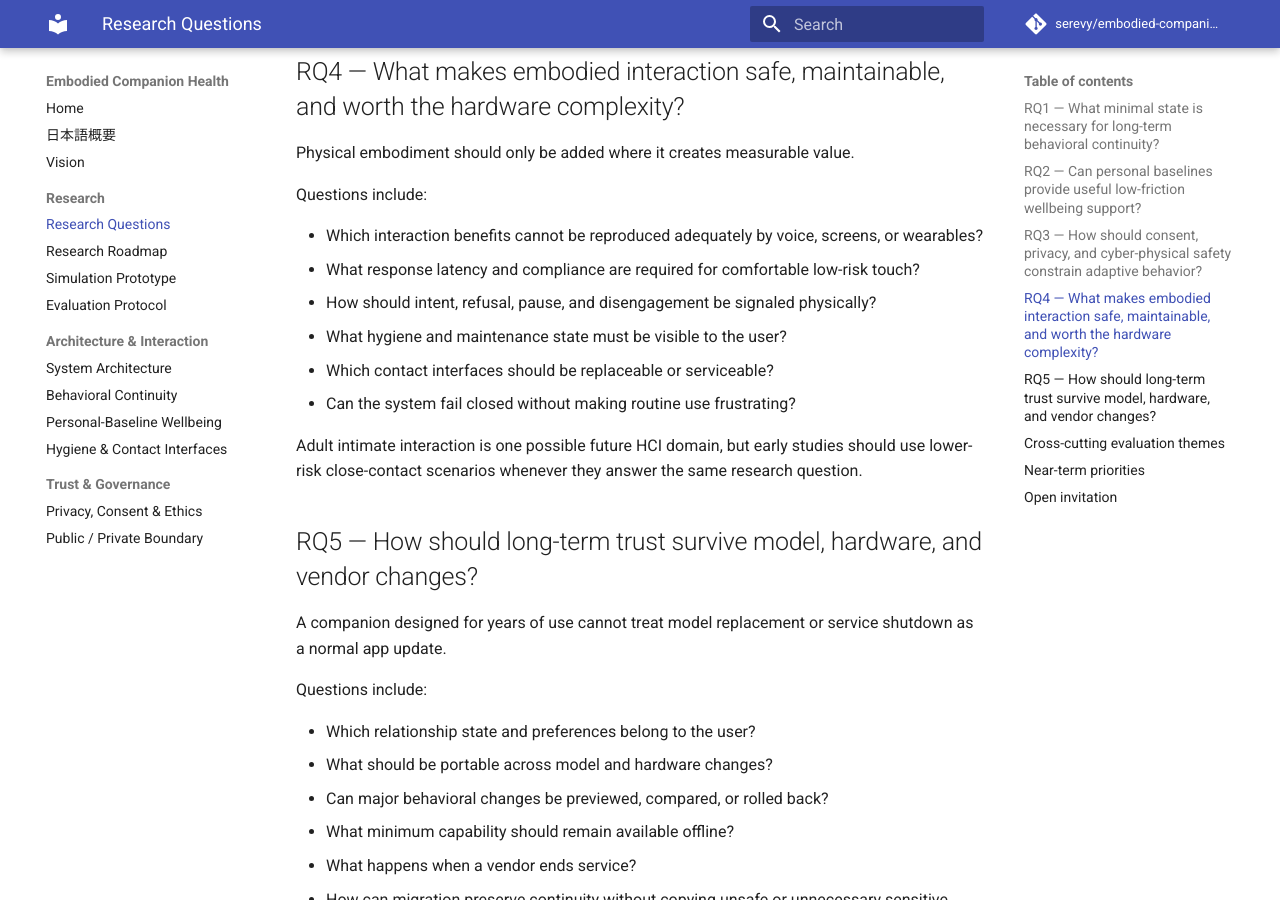
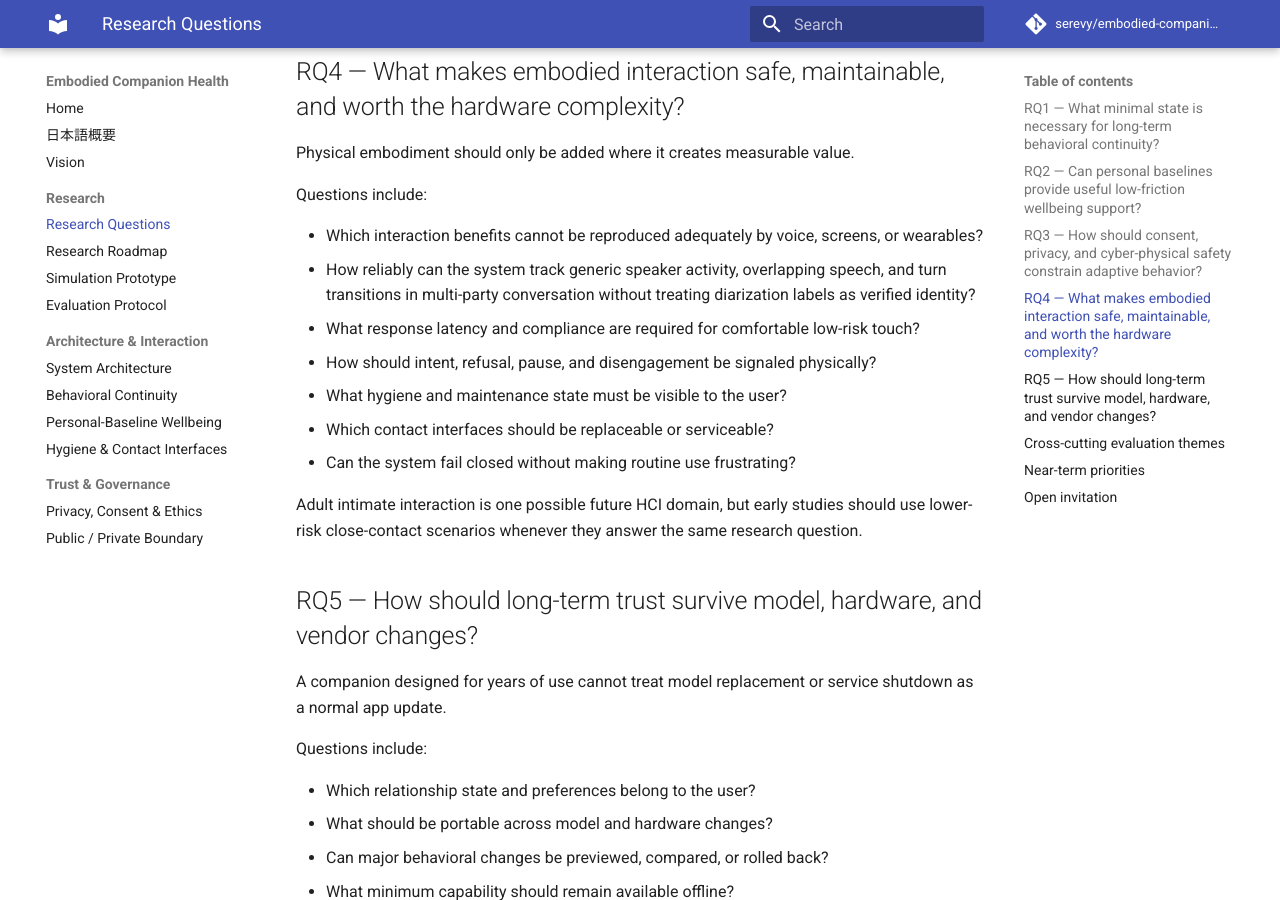
Before and after one commit to serevy/embodied-companion-health, an MkDocs documentation site: the page built from docs/research-questions.md, in a window 1280 px wide and 900 px high, scrolled down 1737 px. Built offline with MkDocs 1.6.1 and Material for MkDocs 9.7.7, drawn with Linux system fonts in a browser that asks for light colours; comment, search, counter and statistics services are not loaded.

Commit message:
docs: add multi-party conversation perception question

```diff
--- a/docs/research-questions.md
+++ b/docs/research-questions.md
@@ -55,6 +55,7 @@ Physical embodiment should only be added where it creates measurable value.
 Questions include:
 
 - Which interaction benefits cannot be reproduced adequately by voice, screens, or wearables?
+- How reliably can the system track generic speaker activity, overlapping speech, and turn transitions in multi-party conversation without treating diarization labels as verified identity?
 - What response latency and compliance are required for comfortable low-risk touch?
 - How should intent, refusal, pause, and disengagement be signaled physically?
 - What hygiene and maintenance state must be visible to the user?
```
